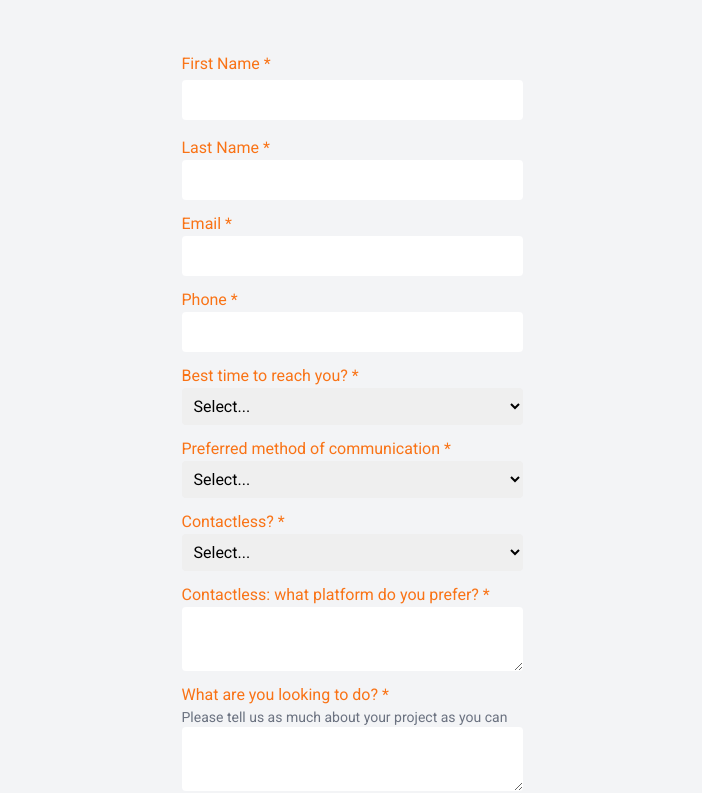
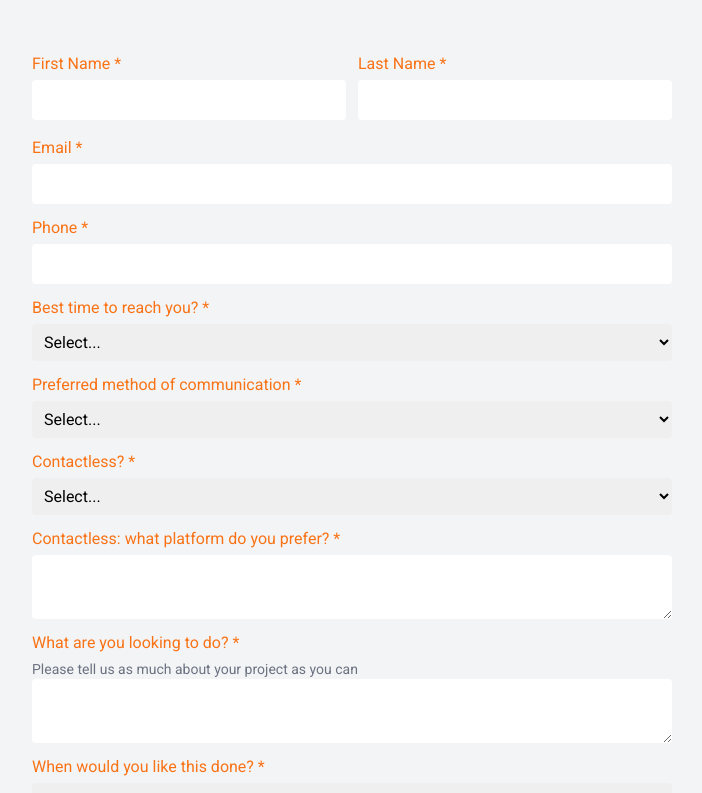
Before and after one commit to mathewmorris/fast-track-excavation, a Next.js app: page / in a window 1280 px wide. Shown: the part 960-1753 px from the top of the page, without its empty margins (288-990 px from the left). Built offline with nearby package versions, Linux system fonts and the light colour scheme.

Commit message:
inputs look better

```diff
--- a/src/pages/index.tsx
+++ b/src/pages/index.tsx
@@ -91,13 +91,14 @@ export default function Home() {
             <ServiceCard image={anotherServiceImage} alt="ditch" text="Land Clearing" />
           </div>
         </section>
-        <section id="request-quote" className="py-8">
+        <section id="request-quote" className="py-8 w-full md:w-3/4 lg:w-[42rem]">
           <div className="mb-10 text-center">
             <h2 className="text-3xl text-orange-500 font-bold">Request a Quote</h2>
             <span className="text-gray-500 text-sm">All fields are required</span>
           </div>
           <form onSubmit={handleSubmit(onSubmit)} className="p-4">
-            <div className="flex flex-col gap-3">
+            <div className="grid grid-cols-1 gap-3">
+              <div className="md:grid md:grid-cols-2 md:gap-3">
               <label htmlFor="firstName" className="flex flex-col mb-1">
                 <span className={`text-orange-500 mb-1 ${errors.firstName ? "text-red-500 font-bold" : null}`}>First Name *</span>
                 <input
@@ -107,21 +108,22 @@ export default function Home() {
                 />
               </label>
               <label htmlFor="lastName" className="flex flex-col">
-                <span className={`text-orange-500 ${errors.lastName ? "text-red-500 font-bold" : null}`}>Last Name *</span>
+                <span className={`text-orange-500 mb-1 ${errors.lastName ? "text-red-500 font-bold" : null}`}>Last Name *</span>
                 <input {...register('lastName', { required: true })}
                   aria-invalid={errors.lastName ? true : false}
                   className={`${errors.lastName ? "border-red-500 border-2 rounded" : null}`}
                 />
               </label>
+              </div>
               <label htmlFor="email" className="flex flex-col">
-                <span className={`text-orange-500 ${errors.email ? "text-red-500 font-bold" : null}`}>Email *</span>
+                <span className={`text-orange-500 mb-1 ${errors.email ? "text-red-500 font-bold" : null}`}>Email *</span>
                 <input {...register('email', { required: true })}
                   aria-invalid={errors.email ? true : false}
                   className={`${errors.email ? "border-red-500 border-2 rounded" : null}`}
                 />
               </label>
               <label htmlFor="phone" className="flex flex-col">
-                <span className={`text-orange-500 ${errors.phone ? "text-red-500 font-bold" : null}`}>Phone *</span>
+                <span className={`text-orange-500 mb-1 ${errors.phone ? "text-red-500 font-bold" : null}`}>Phone *</span>
                 <input
                   type="text"
                   {...register('phone', { required: true })}
@@ -130,7 +132,7 @@ export default function Home() {
                 />
               </label>
               <label htmlFor="bestTime" className="flex flex-col">
-                <span className={`text-orange-500 ${errors.bestTime ? "text-red-500 font-bold" : null}`}>Best time to reach you? *</span>
+                <span className={`text-orange-500 mb-1 ${errors.bestTime ? "text-red-500 font-bold" : null}`}>Best time to reach you? *</span>
                 <select {...register('bestTime', { required: true })}
                   aria-invalid={errors.bestTime ? true : false}
                   className={`${errors.bestTime ? "border-red-500 border-2 rounded" : null}`}
@@ -143,7 +145,7 @@ export default function Home() {
                 </select>
               </label>
               <label htmlFor="preferredCommunication" className="flex flex-col">
-                <span className={`text-orange-500 ${errors.preferredCommunication ? "text-red-500 font-bold" : null}`}>Preferred method of communication *</span>
+                <span className={`text-orange-500 mb-1 ${errors.preferredCommunication ? "text-red-500 font-bold" : null}`}>Preferred method of communication *</span>
                 <select {...register('preferredCommunication', { required: true })}
                   aria-invalid={errors.preferredCommunication ? true : false}
                   className={`${errors.preferredCommunication ? "border-red-500 border-2 rounded" : null}`}
@@ -155,7 +157,7 @@ export default function Home() {
                 </select>
               </label>
               <label htmlFor="contactless" className="flex flex-col">
-                <span className={`text-orange-500 ${errors.contactless ? "text-red-500 font-bold" : null}`}>Contactless? *</span>
+                <span className={`text-orange-500 mb-1 ${errors.contactless ? "text-red-500 font-bold" : null}`}>Contactless? *</span>
                 <select {...register('contactless', { required: true })}
                   aria-invalid={errors.contactless ? true : false}
                   className={`${errors.contactless ? "border-red-500 border-2 rounded" : null}`}
@@ -166,14 +168,14 @@ export default function Home() {
                 </select>
               </label>
               <label htmlFor="platformPreference" className="flex flex-col">
-                <span className={`text-orange-500 ${errors.platformPreference ? "text-red-500 font-bold" : null}`}>Contactless: what platform do you prefer? *</span>
+                <span className={`text-orange-500 mb-1 ${errors.platformPreference ? "text-red-500 font-bold" : null}`}>Contactless: what platform do you prefer? *</span>
                 <textarea {...register('platformPreference', { required: true })}
                   aria-invalid={errors.platformPreference ? true : false}
                   className={`${errors.platformPreference ? "border-red-500 border-2 rounded" : null}`}
                 />
               </label>
               <label htmlFor="job" className="flex flex-col">
-                <span className={`text-orange-500 ${errors.job ? "text-red-500 font-bold" : null}`}>What are you looking to do? *</span>
+                <span className={`text-orange-500 mb-1 ${errors.job ? "text-red-500 font-bold" : null}`}>What are you looking to do? *</span>
                 <span className="text-gray-500 text-sm">Please tell us as much about your project as you can</span>
                 <textarea {...register('job', { required: true })}
                   aria-invalid={errors.job ? true : false}
@@ -181,7 +183,7 @@ export default function Home() {
                 />
               </label>
               <label htmlFor="when" className="flex flex-col">
-                <span className={`text-orange-500 ${errors.when ? "text-red-500 font-bold" : null}`}>When would you like this done? *</span>
+                <span className={`text-orange-500 mb-1 ${errors.when ? "text-red-500 font-bold" : null}`}>When would you like this done? *</span>
                 <select {...register('when', { required: true })}
                   aria-invalid={errors.when ? true : false}
                   className={`${errors.when ? "border-red-500 border-2 rounded" : null}`}
```
